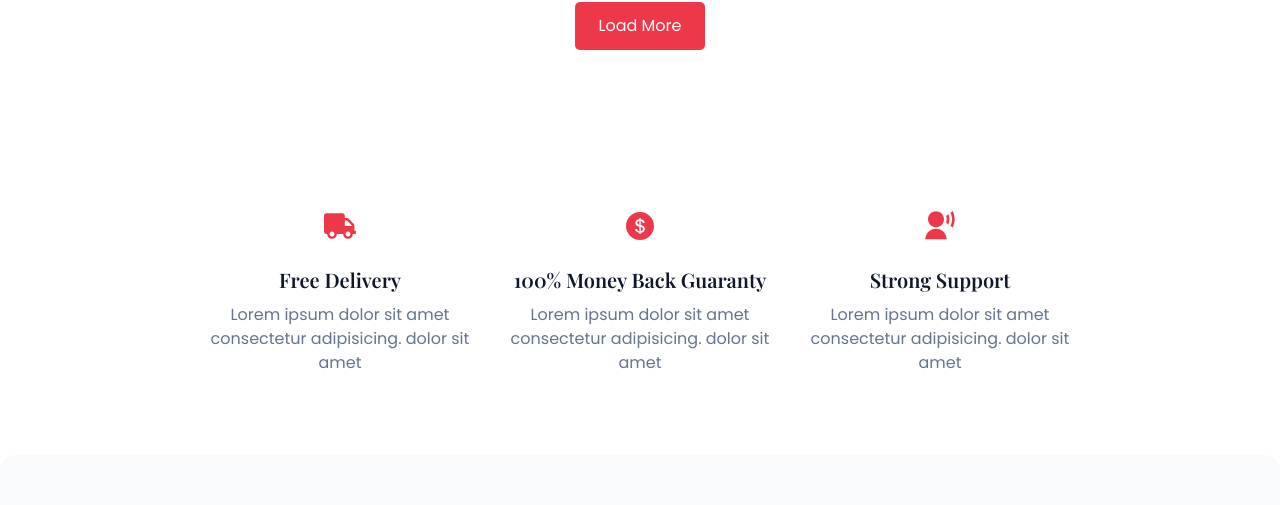
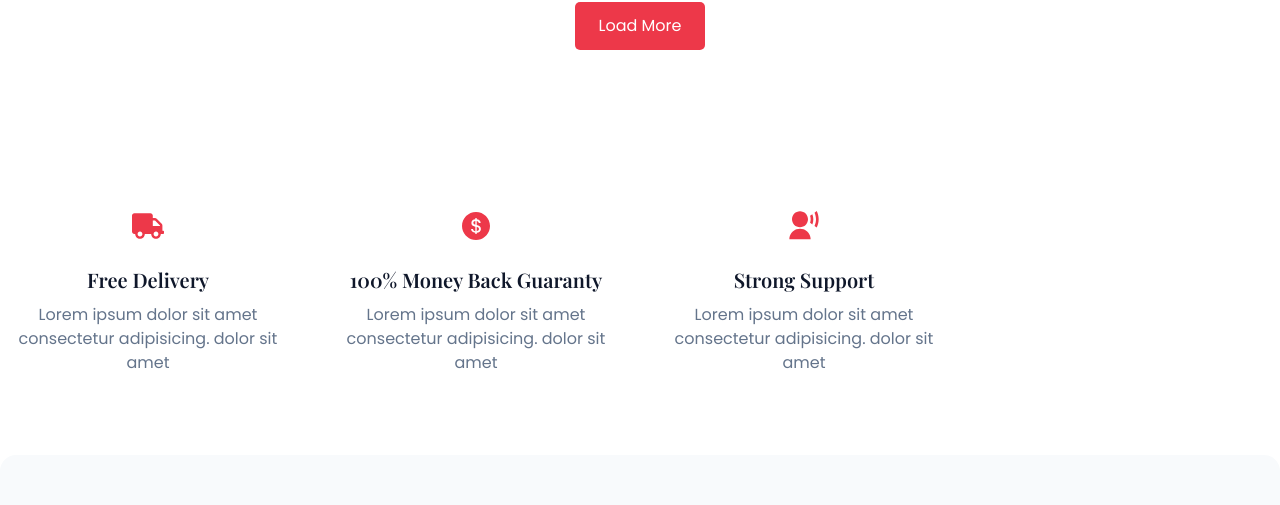
Before and after one commit to HossainRafi/Outfit, a React (Vite) app in the folder client/: page / in a window 1280 px wide. Shown: the part 2819-3324 px from the top of the page. Built offline with nearby package versions, Linux system fonts and the light colour scheme.

Commit message:
change in design

```diff
--- a/client/src/App.css
+++ b/client/src/App.css
@@ -368,11 +368,11 @@
 }
 
 .banner__container {
-  max-width: var(--max-width-900);
+  /* max-width: var(--max-width-900); */
   margin: auto;
   display: grid;
-  grid-template-columns: repeat(3, 1fr);
-  gap: 2rem;
+  grid-template-columns: repeat(4, 1fr);
+  gap: 4rem;
 }
 
 .banner__card {
```
